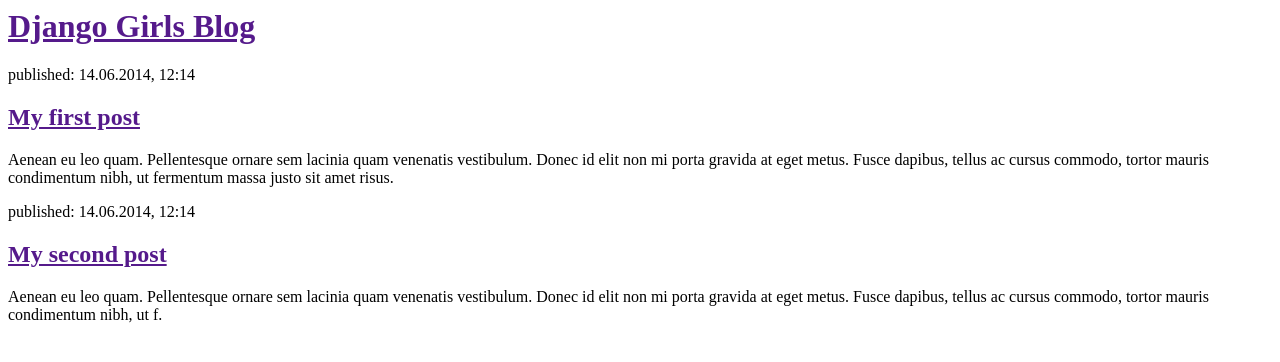
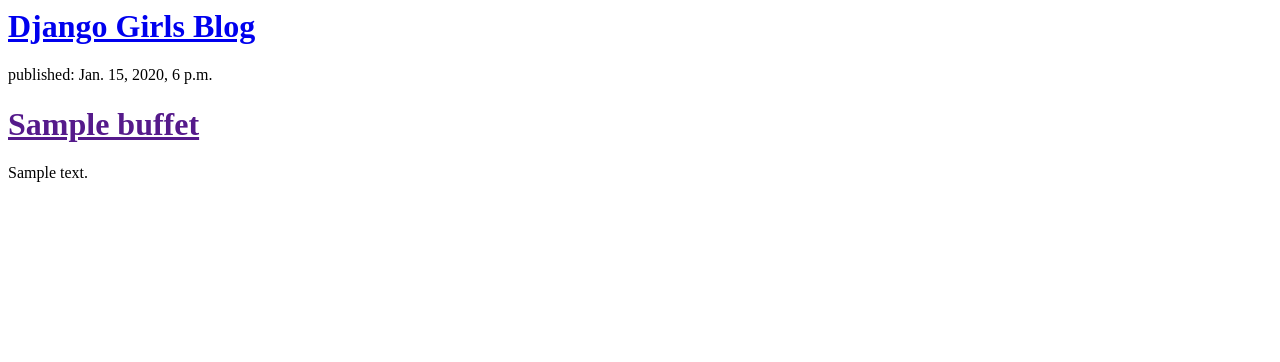
Before and after one commit to leeyh20/buffeter, a Django app: template buffetinfo/templates/buffetinfo/buffet_list.html in a window 1280 px wide. Shown: the top 362 px of the page. Run offline with Django 3.2, Linux system fonts and the light colour scheme; the template is opened without the code that fills it: values that come from a table or form of the project are taken from there, others are empty; tables that the repository leaves empty hold one stand-in row (values such as "Sample post").

Commit message:
Display buffets!

```diff
--- a/buffetinfo/models.py
+++ b/buffetinfo/models.py
@@ -14,11 +14,11 @@
     rating = models.FloatField()
     created_date = models.DateTimeField(
             default=timezone.now)
-    updated_date = models.DateTimeField(
+    published_date = models.DateTimeField(
             blank=True, null=True)
 
-    def update(self):
-        self.updated_date = timezone.now()
+    def publish(self):
+        self.published_date = timezone.now()
         self.save()
 
     def __str__(self):
--- a/buffetinfo/templates/buffetinfo/buffet_list.html
+++ b/buffetinfo/templates/buffetinfo/buffet_list.html
@@ -4,19 +4,15 @@
     </head>
     <body>
         <div>
-            <h1><a href="">Django Girls Blog</a></h1>
-        </div>
+    <h1><a href="/">Django Girls Blog</a></h1>
+</div>
 
-        <div>
-            <p>published: 14.06.2014, 12:14</p>
-            <h2><a href="">My first post</a></h2>
-            <p>Aenean eu leo quam. Pellentesque ornare sem lacinia quam venenatis vestibulum. Donec id elit non mi porta gravida at eget metus. Fusce dapibus, tellus ac cursus commodo, tortor mauris condimentum nibh, ut fermentum massa justo sit amet risus.</p>
-        </div>
-
-        <div>
-            <p>published: 14.06.2014, 12:14</p>
-            <h2><a href="">My second post</a></h2>
-            <p>Aenean eu leo quam. Pellentesque ornare sem lacinia quam venenatis vestibulum. Donec id elit non mi porta gravida at eget metus. Fusce dapibus, tellus ac cursus commodo, tortor mauris condimentum nibh, ut f.</p>
-        </div>
+{% for buffet in buffets %}
+    <div>
+        <p>published: {{ buffet.published_date }}</p>
+        <h1><a href="">{{ buffet.name }}</a></h1>
+        <p>{{ buffet.desc|linebreaksbr }}</p>
+    </div>
+{% endfor %}
     </body>
 </html>
--- a/buffetinfo/views.py
+++ b/buffetinfo/views.py
@@ -1,4 +1,7 @@
 from django.shortcuts import render
+from django.utils import timezone
+from .models import Buffet
 
 def buffet_list(request):
-    return render(request, 'buffetinfo/buffet_list.html', {})
+	buffets = Buffet.objects.filter(published_date__lte=timezone.now()).order_by('published_date')
+	return render(request, 'buffetinfo/buffet_list.html', {'buffets' : buffets})
```
Also changed, not shown: buffetinfo/migrations/0002_auto_20160624_0025.py (added).
